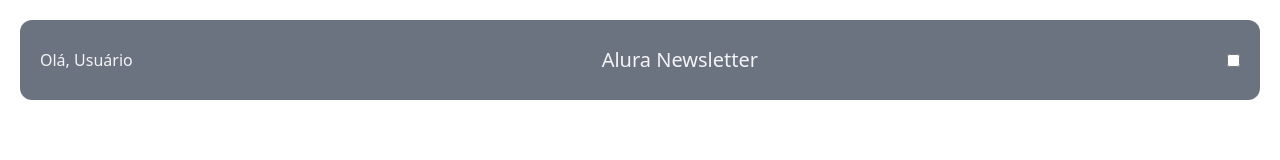
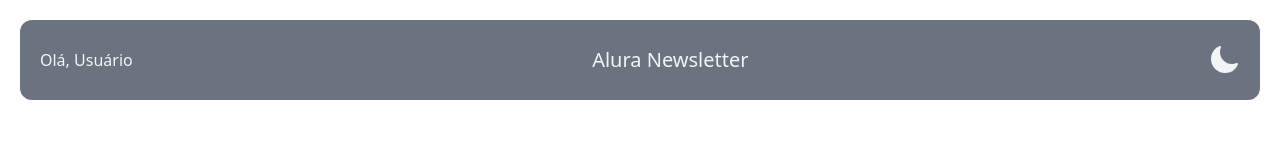
Before and after one commit to gufvr/Alura-newsletter, a React (Vite) app: page / in a window 1280 px wide. Shown: the top 160 px of the page. Built offline with nearby package versions, Linux system fonts and the light colour scheme.

Commit message:
Inserindo ícone para alteração de tema utilizando o @heroicons/react.

```diff
--- a/index.html
+++ b/index.html
@@ -4,7 +4,7 @@
     <meta charset="UTF-8" />
     <link rel="icon" type="image/svg+xml" href="/vite.svg" />
     <meta name="viewport" content="width=device-width, initial-scale=1.0" />
-    <title>VAlura Newsletter</title>
+    <title>Alura Newsletter</title>
   </head>
   <body>
     <div id="root"></div>
--- a/package.json
+++ b/package.json
@@ -9,6 +9,7 @@
     "preview": "vite preview"
   },
   "dependencies": {
+    "@heroicons/react": "^2.0.16",
     "react": "^18.2.0",
     "react-dom": "^18.2.0",
     "yarn": "^1.22.19"
--- a/src/components/Header/Header.jsx
+++ b/src/components/Header/Header.jsx
@@ -1,11 +1,13 @@
-const Header = () => {
+import { MoonIcon } from "@heroicons/react/24/solid";
+
+function Header() {
   return (
     <div className="flex h-20 bg-gray-500 justify-between items-center px-5 sm:rounded-xl sm:m-5">
       <span className="text-gray-100">Olá, Usuário</span>
       <h1 className="text-gray-100 text-xl">Alura Newsletter</h1>
-      <input className="hidden sm:block" type="checkbox" />
+      <MoonIcon className="h-8 text-gray-100 hidden sm:block" />
     </div>
   );
-};
+}
 
 export default Header;
```
Also changed, not shown: 1 other file (tests, documents, lock files or other folders).
